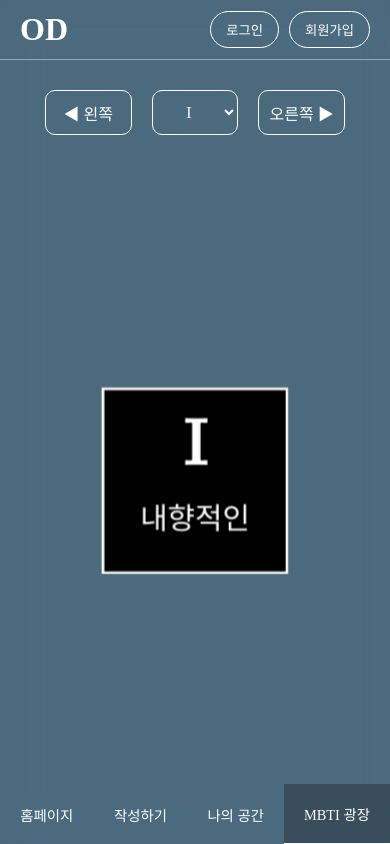
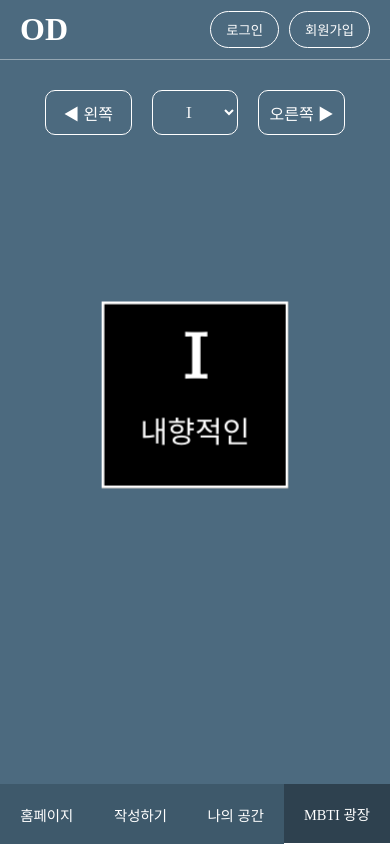
Before and after one commit to HermannChoi/od, a Next.js app: page /pages/mbtiPlaza in a window 390 px wide. Built offline with nearby package versions, Linux system fonts and the light colour scheme.

Commit message:
[design]반응형 스타일링 2차

```diff
--- a/src/app/globals.css
+++ b/src/app/globals.css
@@ -10,9 +10,7 @@
 body {
   display: flex;
   justify-content: center;
-  align-items: center;
   width: 100%;
-  height: 100vh;
   background-color: #7eb1d3;
 }
 
@@ -38,17 +36,17 @@ hr {
 .layout {
   width: 90%;
   min-width: 360px;
-  height: 90vh;
+  min-height: 90vh;
   border-radius: 10px;
+  margin-top: 3rem;
   background-color: #00000066;
-  backdrop-filter: blur(20px);
-  overflow: hidden;
 }
 
 @media (max-width: 750px) {
   .layout {
     width: 100%;
-    height: 100%;
+    min-height: 100vh;
     border-radius: 0;
+    margin-top: 0;
   }
 }
--- a/src/app/pages/mbtiPlaza/page.tsx
+++ b/src/app/pages/mbtiPlaza/page.tsx
@@ -77,7 +77,7 @@ const MbtiPlazePage = () => {
   return (
     <>
       <Navbar />
-      <main css={[mainStyle, flexColumnCenterX2]}>
+      <main css={[mainStyle, flexColumnCenterX2, `height: 80vh;`]}>
         <section css={mbtiPlazaStyles.firstSection}>
           <button
             onClick={() =>
--- a/src/app/pages/signIn/page.tsx
+++ b/src/app/pages/signIn/page.tsx
@@ -45,7 +45,7 @@ const SignInPage = () => {
       {isLoggedIn && <WelcomeMessage />}
       <NavbarForSignInUp />
       <main css={[mainStyle, flexColumnCenter, `gap: 50px;`]}>
-        <h1 css={[`margin-top: 100px;`]}>Sign In</h1>
+        <h1>Sign In</h1>
         <form onSubmit={handleSubmit} css={signInUpStyles.form}>
           <input
             autoFocus
--- a/src/app/pages/signUp/page.tsx
+++ b/src/app/pages/signUp/page.tsx
@@ -42,7 +42,7 @@ const SignUpPage = () => {
     <>
       <NavbarForSignInUp />
       <main css={[mainStyle, flexColumnCenter, `gap: 50px;`]}>
-        <h1 css={[`margin-top: 100px;`]}>Sign Up</h1>
+        <h1>Sign Up</h1>
         <form onSubmit={handleSubmit} css={signInUpStyles.form}>
           <input
             autoFocus
--- a/src/app/pages/write/page.tsx
+++ b/src/app/pages/write/page.tsx
@@ -35,7 +35,9 @@ const WritePage = () => {
     <>
       <Navbar />
       <main css={[mainStyle, flexColumnCenterX2]}>
-        <div css={[flexColumnCenter, `width: 500px; gap: 5px;`]}>
+        <div
+          css={[flexColumnCenter, `width: 90%; max-width: 500px; gap: 5px;`]}
+        >
           <button
             onClick={() => setIsDiary(!isDiary)}
             css={writePageStyles.postOrDiaryBtn}
--- a/src/app/styles/commonStyles/commonStyles.ts
+++ b/src/app/styles/commonStyles/commonStyles.ts
@@ -78,10 +78,13 @@ export const coverPageStyle = [
 export const mainStyle = [
   css`
     width: 100%;
-    height: calc(100% - 60px);
     padding: 20px 10px;
     animation: ${showUp} 0.3s ease-in-out;
-    overflow: hidden;
+    overflow: auto;
+
+    @media (max-width: 750px) {
+      padding-bottom: 80px;
+    }
   `,
 ];
 
@@ -103,7 +106,7 @@ export const messageStyle = {
   ],
   text: [
     css`
-      font-size: 3rem;
+      font-size: 2rem;
       font-weight: bold;
       text-shadow: 0 0 20px black;
       animation: ${showDown} 0.5s 1.5s forwards;
--- a/src/app/styles/commonStyles/navbarStyles.ts
+++ b/src/app/styles/commonStyles/navbarStyles.ts
@@ -1,4 +1,5 @@
 import { css } from "@emotion/react";
+import { commonColors } from "./commonStyles";
 
 export const navbarStyles = {
   outline: [
@@ -33,9 +34,9 @@ export const navbarStyles = {
         bottom: 0;
         left: 0;
         display: flex;
-        justify-content: space-around;
         width: 100%;
         height: 60px;
+        background-color: #3e596b;
       }
     `,
   ],
--- a/src/app/styles/homePageStyles/homePageStyles.ts
+++ b/src/app/styles/homePageStyles/homePageStyles.ts
@@ -27,7 +27,6 @@ export const homePageStyles = {
       flex-direction: column;
       row-gap: 10px;
       width: 100%;
-      height: max-content;
       padding: 10px;
       border: none;
       border-radius: 10px;
--- a/src/app/styles/writePageStyles/writePageStyles.ts
+++ b/src/app/styles/writePageStyles/writePageStyles.ts
@@ -22,7 +22,8 @@ export const writePageStyles = {
       flexColumnCenter,
       css`
         row-gap: 20px;
-        width: 30%;
+        width: 100%;
+        max-width: 500px;
       `,
     ],
     qustion: [
```
Also changed, not shown: src/app/components/postComponents/Comment.tsx (+2 -10 lines), src/app/pages/diary/[id]/page.tsx (+8 -7 lines), src/app/pages/post/[id]/page.tsx (+7 -1 lines).
